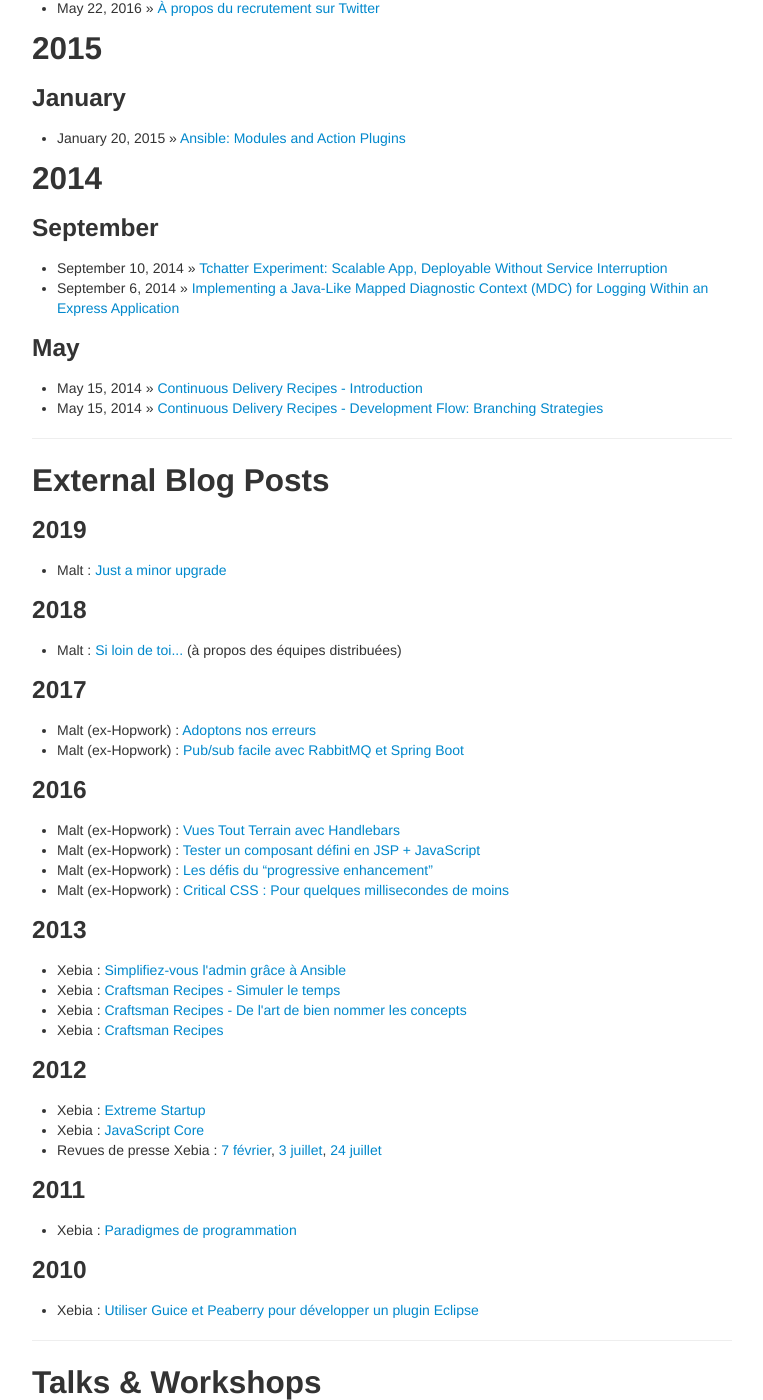
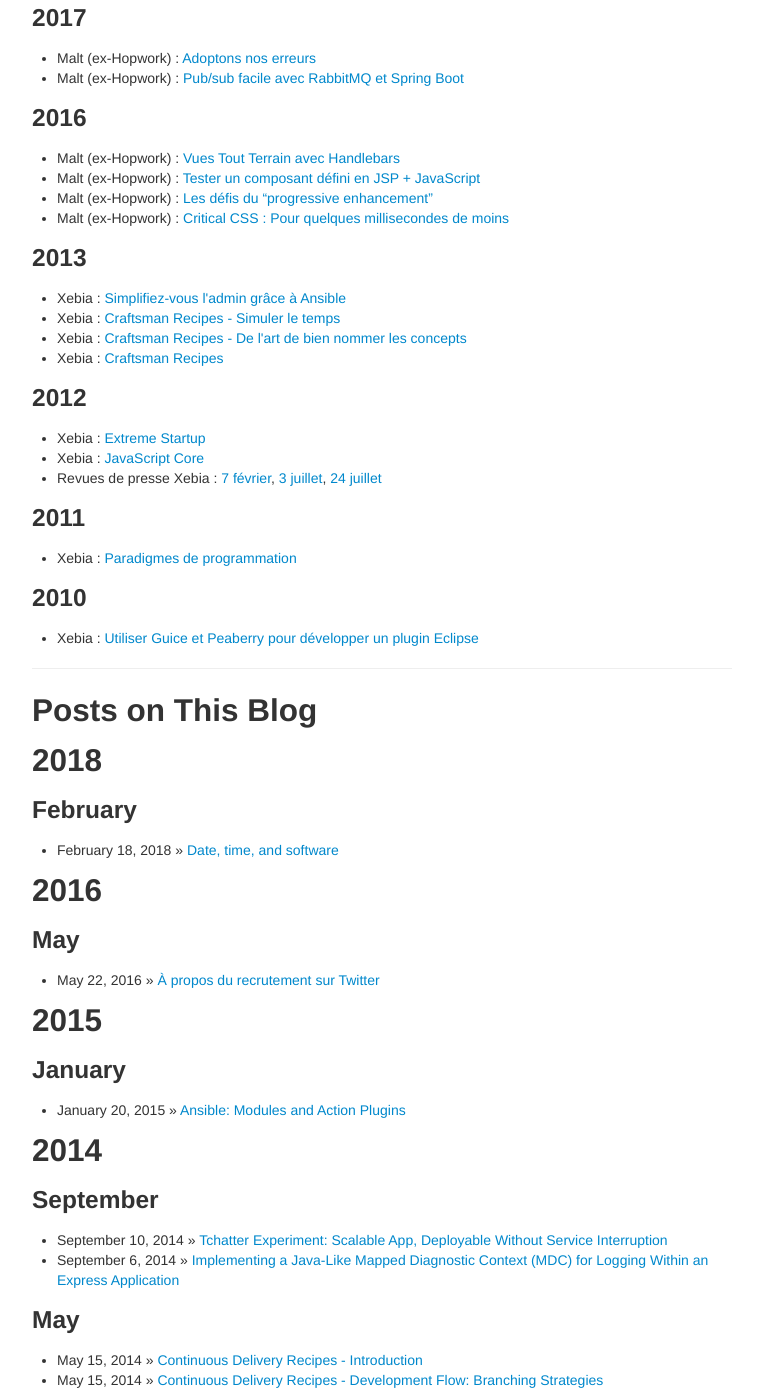
Before and after one commit to ndemengel/ndemengel.github.com, a Jekyll site: the page built from archive.html, in a window 1280 px wide and 1400 px high, scrolled down 506 px. Shown: the whole window, without its empty margins (258-1021 px from the left). Built offline with Jekyll 4.4.1, drawn with Linux system fonts in a browser that asks for light colours; some of the changed text lies outside the part shown.

Commit message:
Add some missing links

```diff
--- a/archive.html
+++ b/archive.html
@@ -10,18 +10,13 @@
 
 <nav>
   <ul>
-    <li><a href="#blog-posts">Blog Posts (last: 2018)</a></li>
     <li><a href="#external-posts">External Blog Posts (last: 2019)</a></li>
+    <li><a href="#blog-posts">Posts on This Blog (last: 2018)</a></li>
     <li><a href="#talks">Talks &amp; Workshops (last: 2019)</a></li>
+    <li><a href="#open-source">Open Source</a></li>
     <li><a href="#job-searches">Job Searches</a></li>
   </ul>
 </nav>
-<hr />
-<a name="blog-posts"></a>
-
-{% assign posts_collate = site.posts %}
-{% include JB/posts_collate %}
-
 
 <hr />
 <h2 id="external-posts">External Blog Posts</h2>
@@ -68,6 +63,15 @@
 </ul>
 
 <hr />
+<a name="blog-posts"></a>
+<h2 id="external-posts">Posts on This Blog</h2>
+
+{% assign posts_collate = site.posts %}
+{% include JB/posts_collate %}
+
+
+
+<hr />
 <h2 id="talks">Talks &amp; Workshops</h2>
 <h3>2019</h3>
 <ul>
@@ -101,6 +106,13 @@
 </ul>
 
 <hr />
+<h2 id="open-source">Open Source</h2>
+<ul>
+  <li>Author of <a href="https://github.com/MoreUnit/org.moreunit.intellij.plugin">MoreUnit for IntelliJ</a></li>
+  <li>Core maintainer of <a href="https://moreunit.github.io/MoreUnit-Eclipse/">MoreUnit fro Eclipse</a> from 2010 to 2017</li>
+</ul>
+
+<hr />
 <h2 id="job-searches">Job Searches</h2>
 
 <ul>
```
Also changed, not shown: other parts of archive.html (+1 -0 lines).
